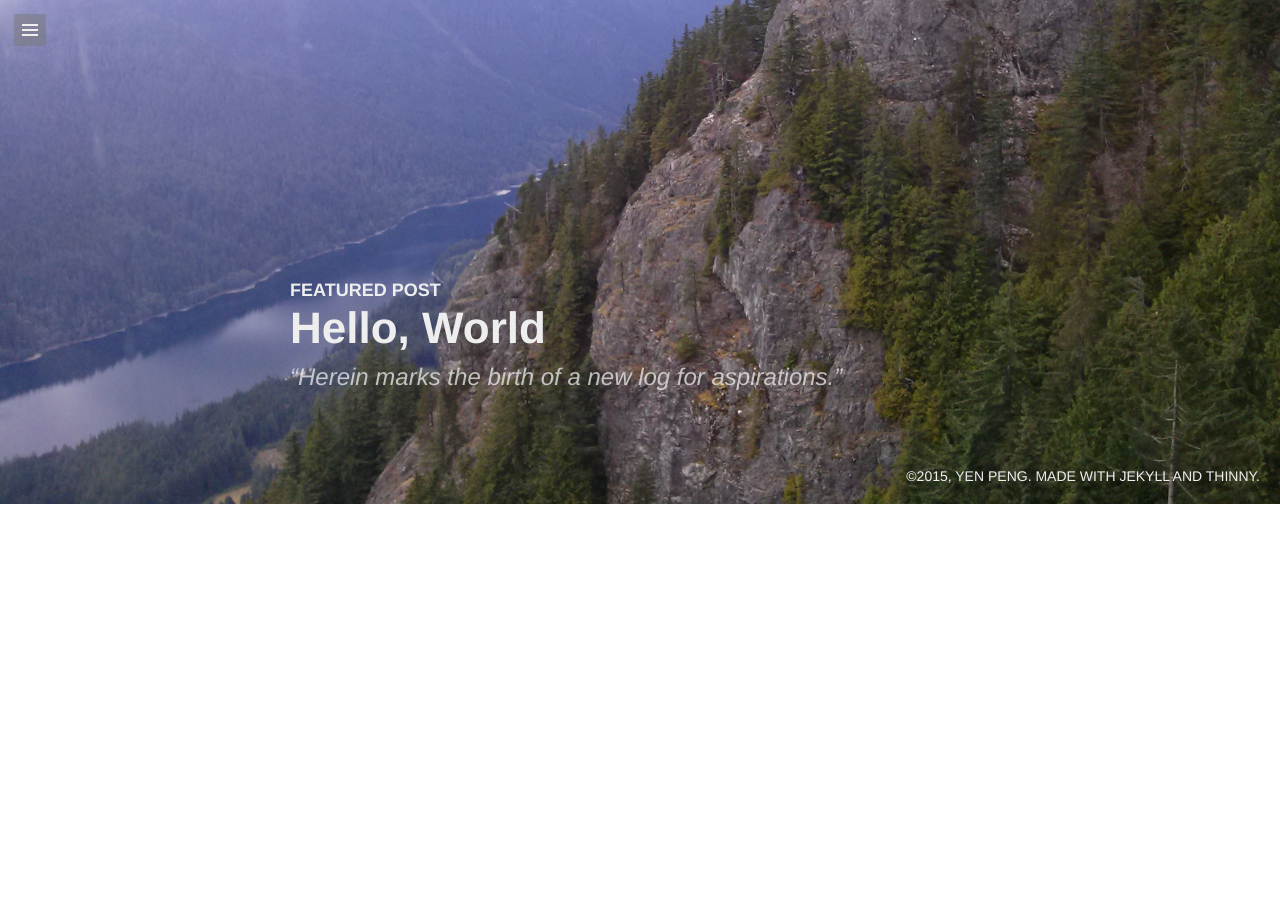
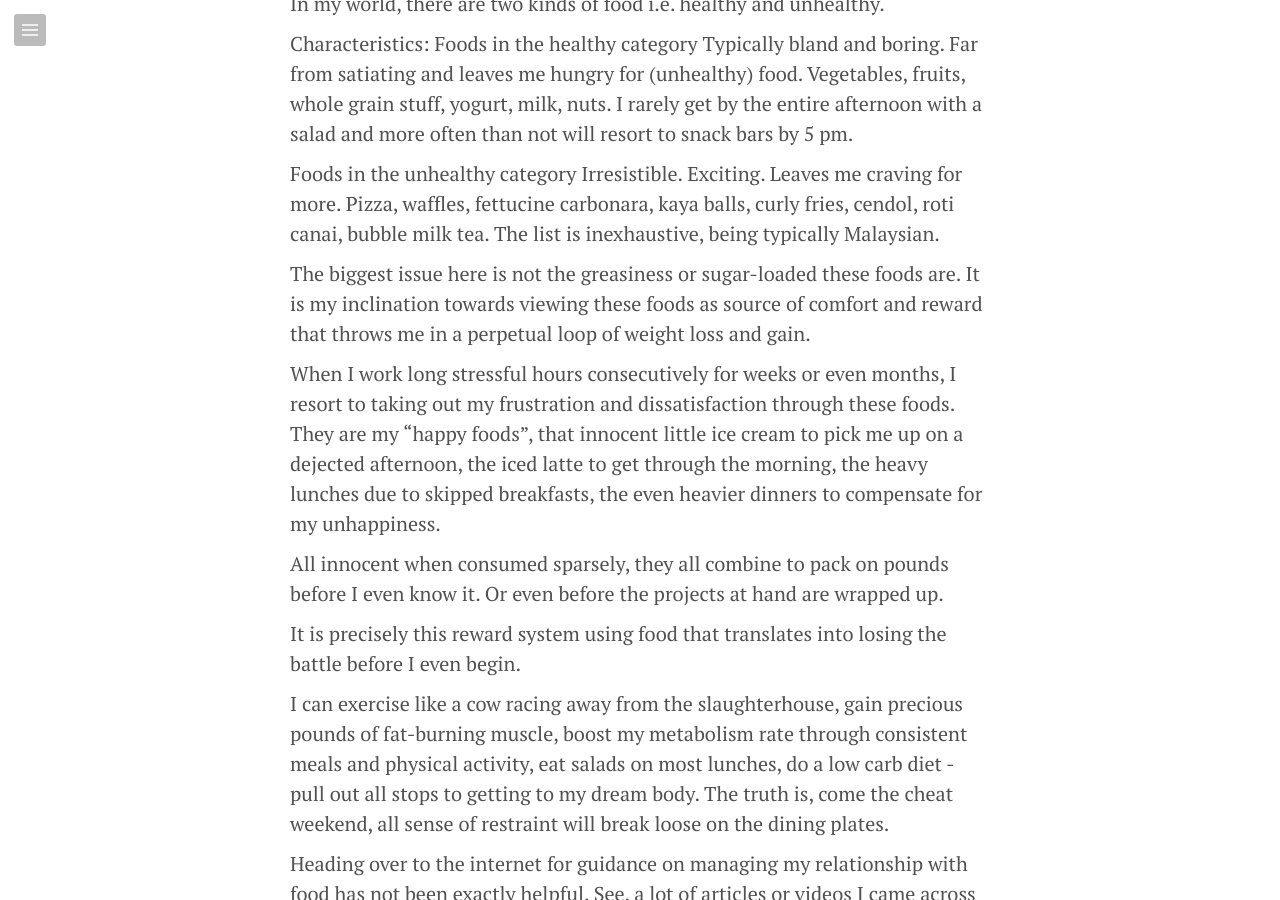
Before and after one commit to yenpeng/yenpeng.github.io, a Jekyll site: the page built from _posts/2015-01-31-sample.md, in a window 1280 px wide and 900 px high, scrolled down 1351 px. Built offline with Jekyll 4.4.1, drawn with Linux system fonts in a browser that asks for light colours; Markdown is read by kramdown in place of the engine named in the settings; before the commit the page ends 1855 px from its top, so only the background shows below that; some of the changed text lies outside the part shown.

Commit message:
New post on food

```diff
--- a/_config.yml
+++ b/_config.yml
@@ -44,8 +44,6 @@
   - title:  Sweat
     url:  /sweat
 
-  - title:  Werkit
-    url:  /Werkit
 
 copyright:
   author:	Yen Peng
--- a/_posts/2015-01-31-sample.md
+++ b/_posts/2015-01-31-sample.md
@@ -1,13 +1,73 @@
 ---
 layout: post
-title: "Sample"
-quote: Trying to see if I can just make this show in the "Sweat" page
+title: "What is food to you?"
+quote: Examining that crucial underlying reason denting your weight loss progression
 image: /assets/images/tiger.jpg
 video: false
-tags: [werkit]
+tags:
 ---
 
-Boo!
+In my pursuit of weight loss, I am constantly at battle with my hugest enemy: My perception towards food.
+
+I could have lost a lot of weight and boast a svelte figure in body-hugging tees, but I will always remain that fat kid in my head.
+
+It all boils down to that fat kid mentality I have towards food, by far the biggest snag in losing and maintaining my weight.
+
+The other obstacle i.e. irregular long hectic hours at work for weeks on end comes very close to this too, but is usually mitigated by a longer gym session on that rare Sunday off.
+
+Manageable, albeit a compromise nonetheless. You have to do what you can with what little  you have, especially time.
+
+In my world, there are two kinds of food i.e. healthy and unhealthy.
+
+Characteristics:
+Foods in the healthy category
+Typically bland and boring. Far from satiating and leaves me hungry for (unhealthy) food.
+Vegetables, fruits, whole grain stuff, yogurt, milk, nuts.
+I rarely get by the entire afternoon with a salad and more often than not will resort to snack bars by 5 pm.
+
+Foods in the unhealthy category
+Irresistible. Exciting. Leaves me craving for more.
+Pizza, waffles, fettucine carbonara, kaya balls, curly fries, cendol, roti canai, bubble milk tea. The list is inexhaustive, being typically Malaysian.
+
+The biggest issue here is not the greasiness or sugar-loaded these foods are. It is my inclination towards viewing these foods as source of comfort and reward that throws me in a perpetual loop of weight loss and gain.
+
+When I work long stressful hours consecutively for weeks or even months, I resort to taking out my frustration and dissatisfaction through these foods. They are my “happy foods”, that innocent little ice cream to pick me up on a dejected afternoon, the iced latte to get through the morning, the heavy lunches due to skipped breakfasts, the even heavier dinners to compensate for my unhappiness.
+
+All innocent when consumed sparsely, they all combine to pack on pounds before I even know it. Or even before the projects at hand are wrapped up.
+
+It is precisely this reward system using food that translates into losing the battle before I even begin.
+
+I can exercise like a cow racing away from the slaughterhouse, gain precious pounds of fat-burning muscle, boost my metabolism rate through consistent meals and physical activity, eat salads on most lunches, do a low carb diet - pull out all stops to getting to my dream body. The truth is, come the cheat weekend, all sense of restraint will break loose on the dining plates.
+
+Heading over to the internet for guidance on managing my relationship with food has not been exactly helpful. See, a lot of articles or videos I came across mostly deal with the following:
+
+1. What sort of exercises best for effective weight loss
+2. What sort of food to eat - nutrition, recipes, meal times and portions
+3. Why the weight is not coming off despite doing the above
+4. How to improve workouts, exercise the right way, etc
+
+From my observation, handling our relationship with food is not as commonly discussed as those matters above. This needs to change, otherwise folks will be less aware of the reality that their diet changes are not going to last long once the the weight loss itch scratches itself out.
+
+Currently, I’m hitting the gym fairly regularly about 4 times a week for at least an hour each session. I’m working with a dedicated trainer, I’m lifting weights, I’m tolerating 20 minutes of cardio on average at high intensity (I detest cardio by the way), I indulge in adequate recovery periods for the body to rest and rebuild itself.
+
+I’m more conscious about what I eat, I’ve reduced the amount of “unhealthy” carb intake such as rice, pasta, pastries. I’ve shunned sweet sugary drinks on most days.
+
+I won’t give up my caffeine ever - I am better off killing myself if I had to restrain
+myself from a warm cuppa in view of my already burgeoning list of rejected foods. I eat salad / sandwiches about 3 times a week followed by healthy dinners on most weekdays. My weekend cheating has been rather docile thus far, if I should say, when compared to the lengths I used to go to during my “happy let-go” period.
+
+(UPDATE: My schedule has been completely flipped and I have been clocking in insane hours at work. I no longer have the luxury of affording 4 sessions at the gym, I have not seen my personal trainer for some time. My diet, while still under control, is nowhere near that described above.)
+
+So it seems like I’m doing most things right. And yes, the “weight” has been coming off in terms of new muscle tone, less jiggly bits, overall increase in strength and alertness.
+However, my progress is constantly threatened by my urge to indulge in ‘exciting’ foods, foods that can wipe out an entire week’s worth of calories lost through blood, sweat and tears in the gym.
+
+A piece of cake really (pun intended).
+
+You may say that cheat days are crucial for keeping your sanity in check and to provide your body with the fats you have so diligently avoided throughout the week, I do not deny that at all.
+
+The issue comes in when self-control during cheat weekends goes haywire.
+You’re telling me to exercise further restraint on cheat days? When I’ve been munching grass like a goat almost the entire week?
+
+[to be continued]
 
 -----
-Lalalalalala
+Part 1 out of 2
```
